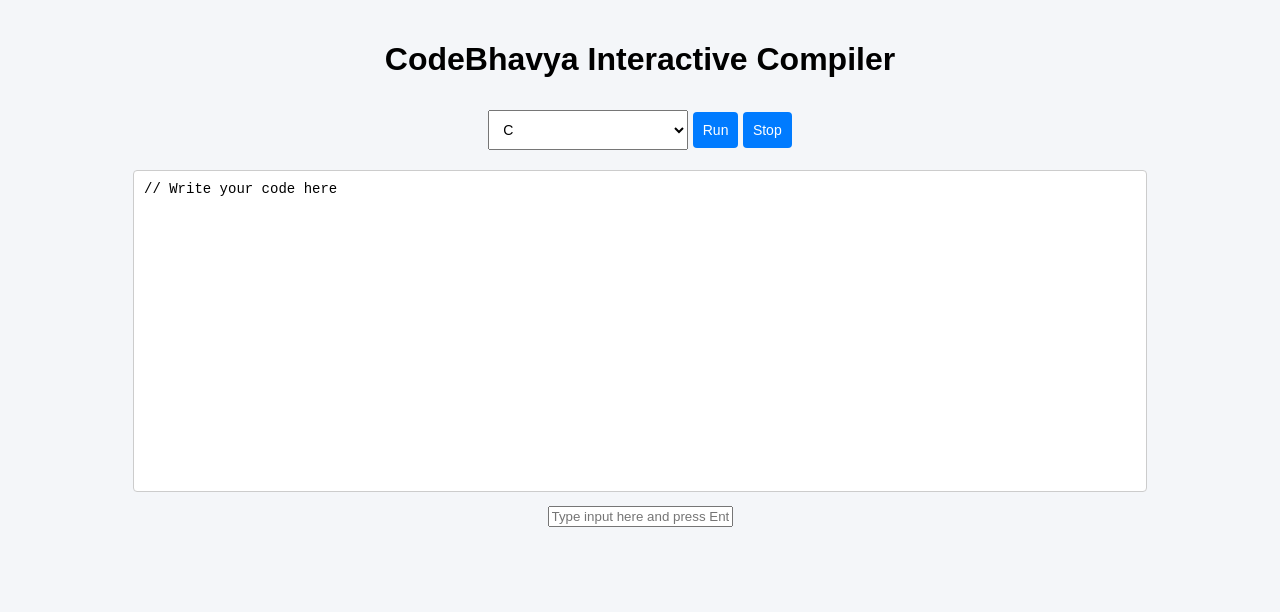
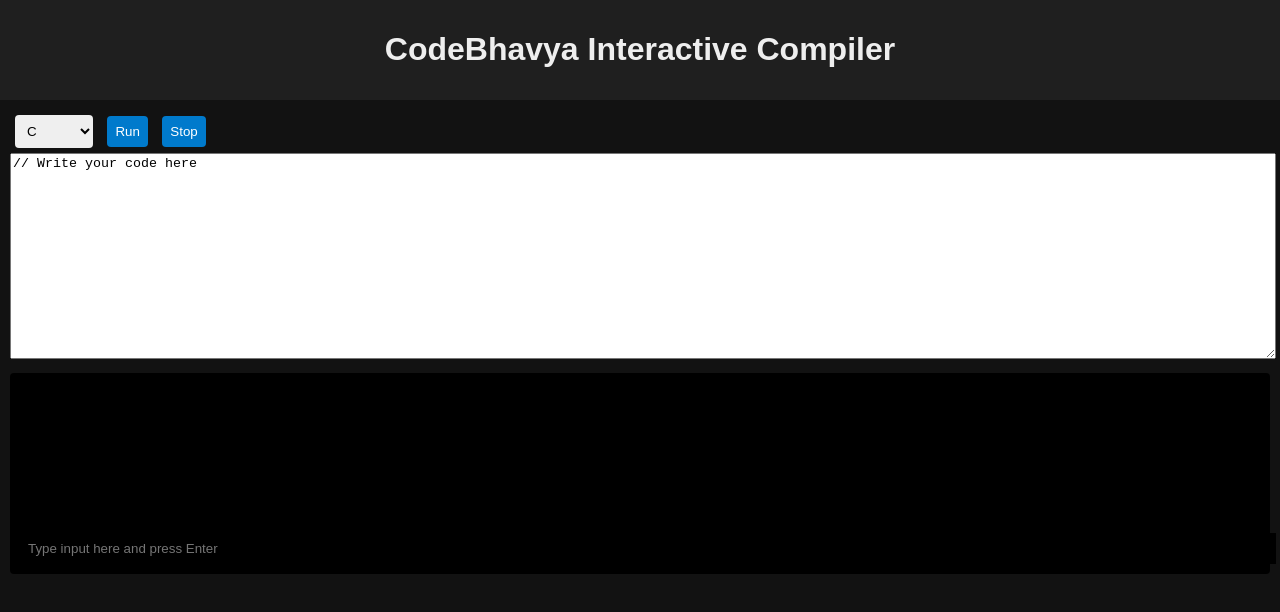
Before and after one commit to venugopal999/online-compiler, a plain HTML site: page frontend/index.html in a window 1280 px wide. Drawn offline with nearby package versions, Linux system fonts and the light colour scheme.

Commit message:
Update style.css

```diff
--- a/frontend/style.css
+++ b/frontend/style.css
@@ -1,54 +1,66 @@
 body {
+  margin: 0;
   font-family: Arial, sans-serif;
-  background-color: #f4f6f9;
-  margin: 0;
-  padding: 20px;
+  background: #121212;
+  color: #eee;
+}
+
+header {
+  background: #1f1f1f;
+  padding: 10px;
   text-align: center;
 }
 
-h2 {
-  color: #333;
-  margin-bottom: 20px;
+main {
+  display: flex;
+  flex-direction: column;
+  padding: 10px;
 }
 
-select, textarea, button {
-  margin: 10px 0;
-  padding: 10px;
-  font-size: 14px;
+#editor-section {
+  margin-bottom: 10px;
 }
 
-select {
-  width: 200px;
-}
-
-textarea {
-  width: 80%;
-  height: 300px;
-  border: 1px solid #ccc;
+#language, button {
+  margin: 5px;
+  padding: 8px;
+  border: none;
   border-radius: 4px;
-  resize: none;
-  font-family: monospace;
 }
 
 button {
-  background-color: #007bff;
+  background: #007acc;
   color: white;
-  border: none;
-  border-radius: 4px;
   cursor: pointer;
 }
 
 button:hover {
-  background-color: #0056b3;
+  background: #005fa3;
 }
 
-pre {
-  background-color: #222;
+#editor {
+  width: 100%;
+  height: 200px;
+}
+
+#terminal-section {
+  background: #000;
+  padding: 10px;
+  border-radius: 4px;
+  min-height: 150px;
+}
+
+#terminal {
   color: #0f0;
-  text-align: left;
-  padding: 15px;
-  border-radius: 4px;
-  width: 80%;
-  margin: 20px auto;
-  overflow-x: auto;
+  height: 150px;
+  overflow-y: auto;
+  white-space: pre-wrap;
 }
+
+#consoleInput {
+  width: 100%;
+  background: #000;
+  color: #0f0;
+  border: none;
+  padding: 8px;
+}
```
